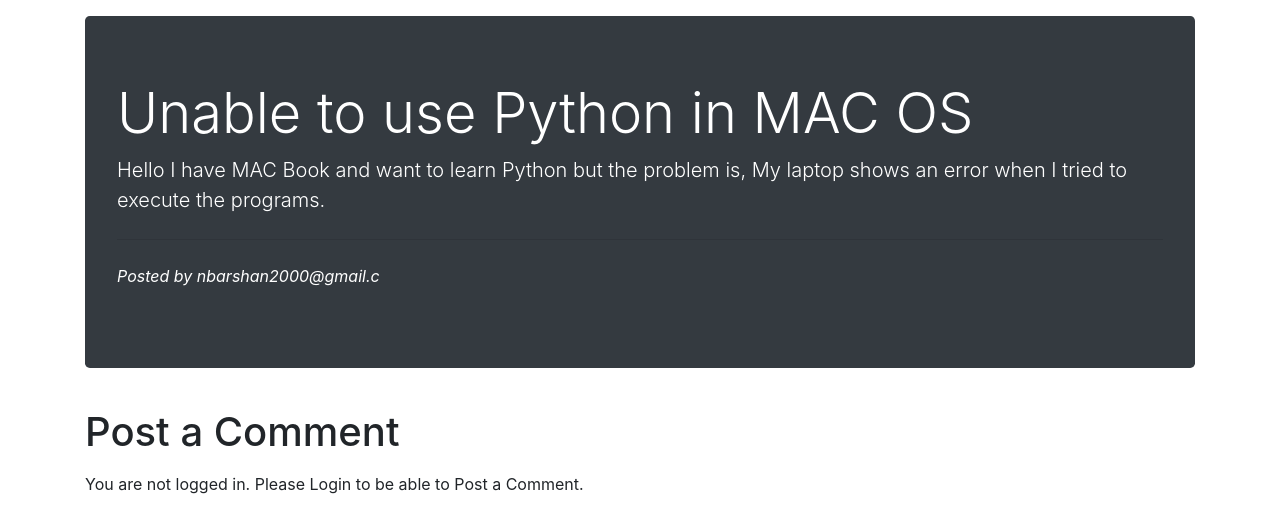
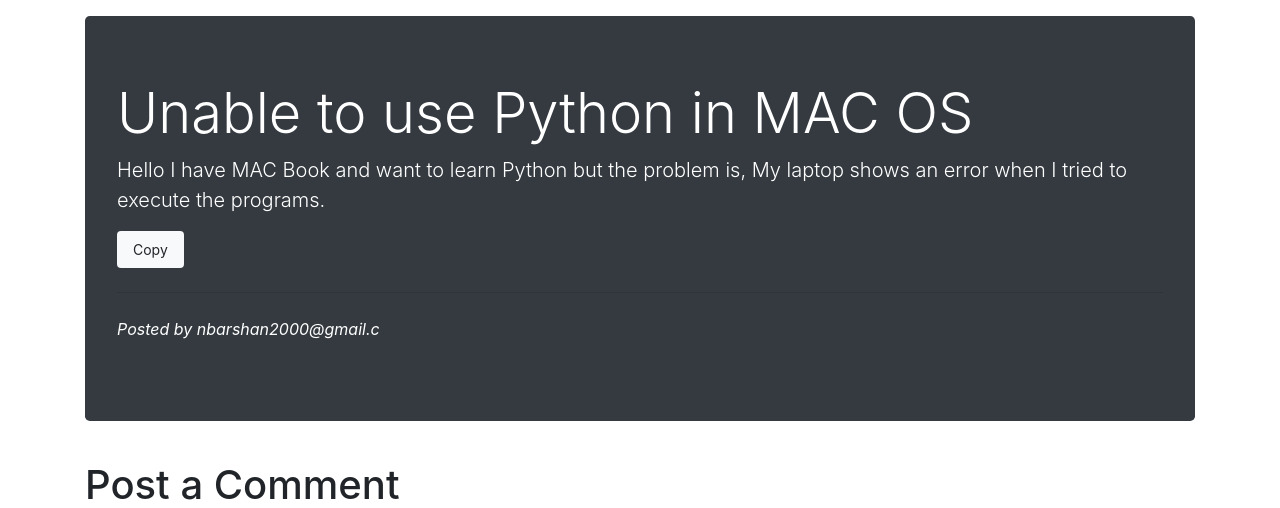
Before and after one commit to woodenfloor-3/amogus, a PHP site: page /threads.php?threadid=1 in a window 1280 px wide. Shown: the part 61-569 px from the top of the page. Run offline with PHP 8.4, Linux system fonts and the light colour scheme; data comes from the database, SQL or seed files in the repository.

Commit message:
added copy button by swastik

```diff
--- a/Nthreads/threads.php
+++ b/Nthreads/threads.php
@@ -67,14 +67,47 @@
 
     <div class="container my-3">
       <div class="jumbotron bg-dark">
+
         <h1 class="display-4 text-white"><?php echo $title; ?></h1>
-        <p class="lead text-white"><?php echo $desc; ?></p>
+        <p id="desc" class="lead text-white"><?php echo $desc; ?></p>
+        <button class="btn-copy" onclick="copyToClipboard()">Copy</button>
+        <div id="notification"></div>
         <hr class="my-4">
 
+
         <p style="color:white;"><em> Posted by <?php echo $posted_by; ?> </em></p>
+
       </div>
     </div>
+    <script>
+function copyToClipboard() {
+  var desc = document.getElementById("desc");
+  var range = document.createRange();
+  range.selectNode(desc);
+  window.getSelection().removeAllRanges();
+  window.getSelection().addRange(range);
+  document.execCommand("copy");
+  window.getSelection().removeAllRanges();
+    // Display alert message after copying
+    alert("Content copied to clipboard!");
+}
 
+</script>
+<style>
+.btn-copy {
+  border: none;
+  background: #f8f9fa;
+  color: #212529;
+  cursor: pointer;
+  font-size: 14px;
+  padding: 8px 16px;
+  border-radius: 4px;
+}
+
+.btn-copy:hover {
+  background: #e9ecef;
+}
+</style>
 
 
     <!-- Comment Box -->
```
